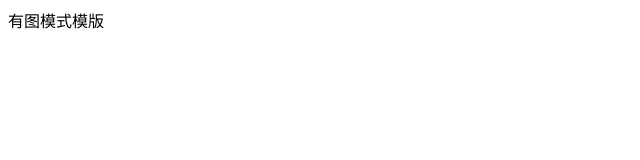
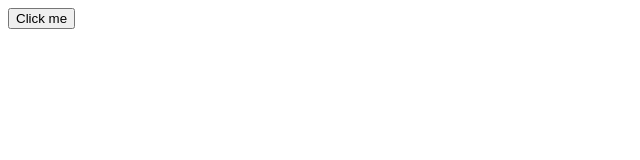
Before and after one commit to Menmery/React-basic_code, a React (Create React App) app: page / in a window 1280 px wide. Shown: the top 160 px of the page, without its empty margins (0-640 px from the left). Built offline with nearby package versions, Linux system fonts and the light colour scheme.

Commit message:
使用组件

```diff
--- a/src/App.js
+++ b/src/App.js
@@ -1,17 +1,11 @@
-const type = 2
-
-const getArticle = () => {
-  if (type === 1) {
-    return <div>无图模式模版</div>
-  } else if (type === 2) {
-    return <div>有图模式模版</div>
-  }
+const Button = () => {
+  return <button>Click me</button>
 }
 
 function App() {
   return (
     <div className="App">
-      {getArticle(type)}
+      <Button></Button>
     </div>
   );
 }
```
